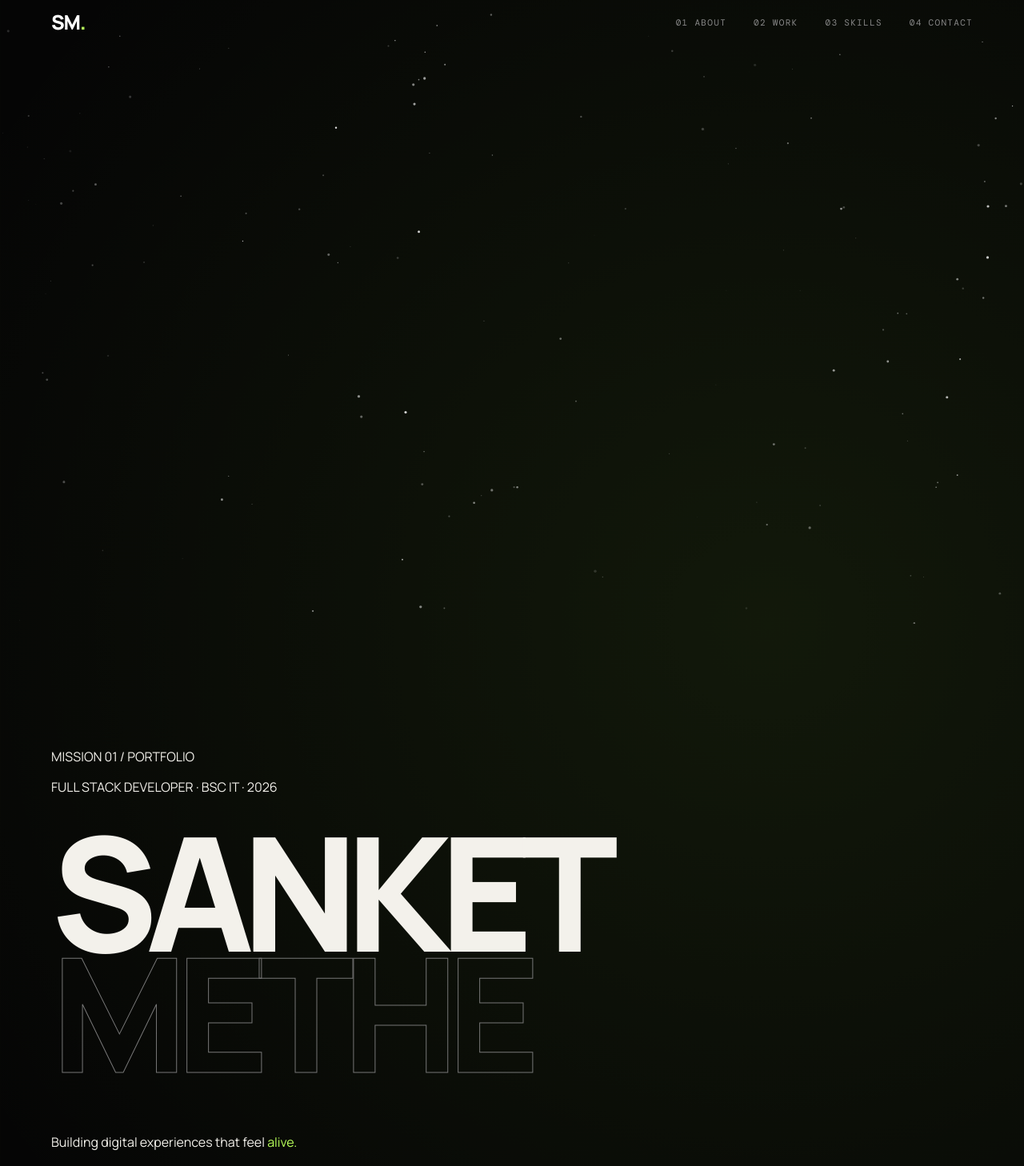
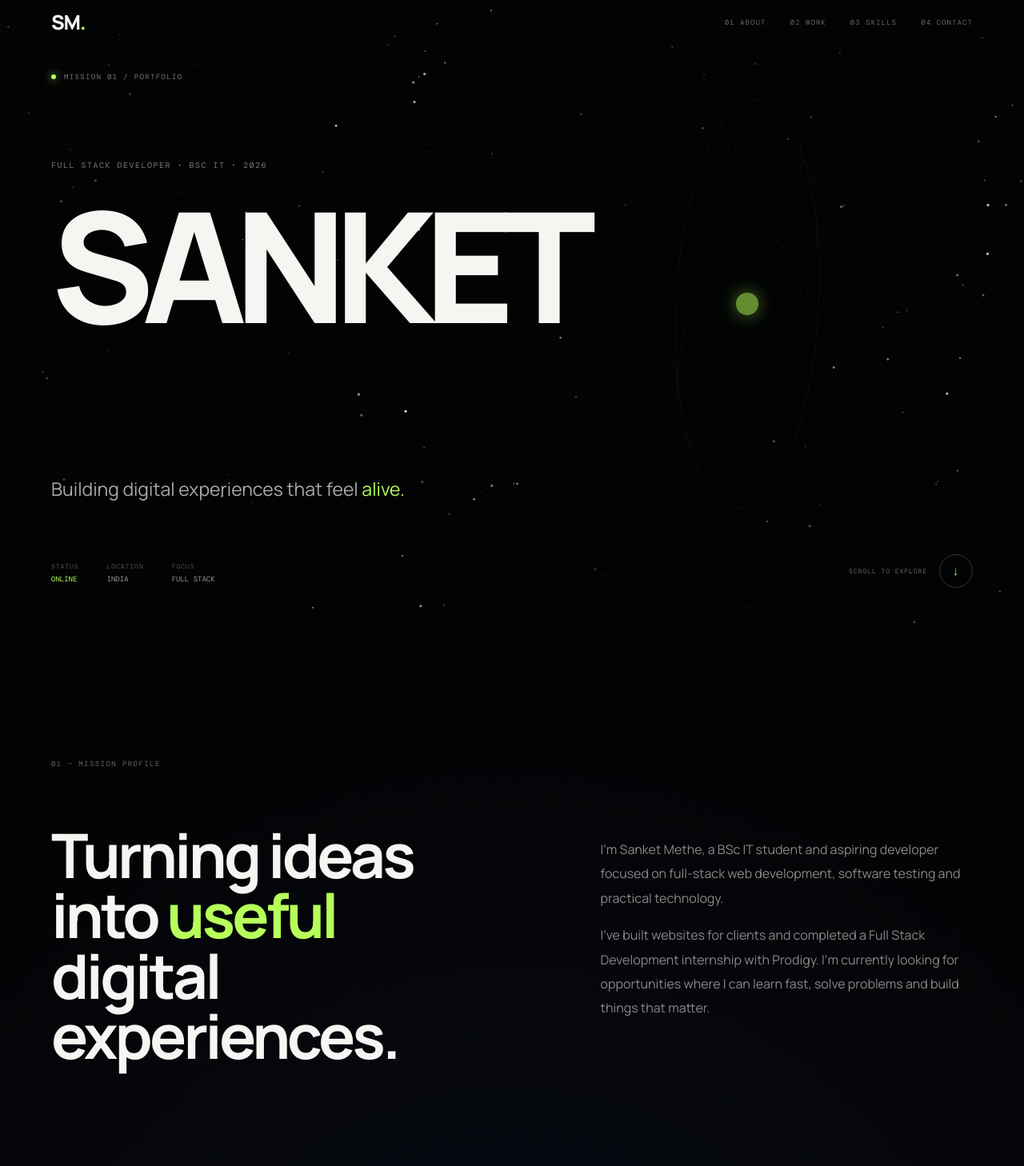
Before and after one commit to methesanket/sanket-methe-dev, a React (Vite) app: page / in a window 1280 px wide. Shown: the part 20-1478 px from the top of the page at 80% size. Built offline with nearby package versions, Linux system fonts and the light colour scheme.

Commit message:
Update styles.css

```diff
--- a/src/styles.css
+++ b/src/styles.css
@@ -10,9 +10,9 @@ html {
 
 body {
   margin: 0;
-  background: #050505;
-  color: #f3f1eb;
-  font-family: "Manrope", Arial, sans-serif;
+  background: #020304;
+  color: #f5f5f2;
+  font-family: "Manrope", sans-serif;
 }
 
 a {
@@ -22,47 +22,48 @@ a {
 .site {
   min-height: 100vh;
   overflow: hidden;
-  position: relative;
   background:
     radial-gradient(
-      circle at 75% 15%,
-      rgba(170, 255, 70, 0.08),
-      transparent 25%
+      circle at 50% 40%,
+      rgba(100, 130, 255, 0.08),
+      transparent 35%
     ),
-    radial-gradient(
-      circle at 15% 80%,
-      rgba(70, 100, 255, 0.07),
-      transparent 25%
-    ),
-    #050505;
+    #020304;
 }
 
-.stars {
+.space-canvas {
+  position: fixed;
+  inset: 0;
+  width: 100%;
+  height: 100%;
+  z-index: 0;
+  pointer-events: none;
+}
+
+.space-overlay {
   position: fixed;
   inset: 0;
   pointer-events: none;
-  opacity: 0.55;
-  background-image:
-    radial-gradient(circle, rgba(255,255,255,.8) 1px, transparent 1px),
-    radial-gradient(circle, rgba(255,255,255,.45) 1px, transparent 1px);
-  background-size: 140px 140px, 220px 220px;
-  background-position: 20px 30px, 90px 80px;
-  z-index: 0;
-}
+  z-index: 1;
 
-.grid-glow {
-  position: absolute;
-  width: 100%;
-  height: 700px;
-  left: 0;
-  bottom: 0;
-  pointer-events: none;
-  opacity: 0.08;
-  background-image:
-    linear-gradient(rgba(255,255,255,.2) 1px, transparent 1px),
-    linear-gradient(90deg, rgba(255,255,255,.2) 1px, transparent 1px);
-  background-size: 80px 80px;
-  mask-image: linear-gradient(to bottom, transparent, black);
+  background:
+    linear-gradient(
+      rgba(255,255,255,0.025) 1px,
+      transparent 1px
+    ),
+    linear-gradient(
+      90deg,
+      rgba(255,255,255,0.025) 1px,
+      transparent 1px
+    );
+
+  background-size: 100px 100px;
+
+  mask-image: linear-gradient(
+    to bottom,
+    black,
+    transparent 80%
+  );
 }
 
 nav {
@@ -70,42 +71,45 @@ nav {
   top: 0;
   left: 0;
   right: 0;
-  z-index: 20;
 
   padding: 30px 5vw;
 
   display: flex;
+  justify-content: space-between;
   align-items: center;
-  justify-content: space-between;
+
+  z-index: 20;
 }
 
 .logo {
-  color: #fff;
-  text-decoration: none;
   font-size: 25px;
   font-weight: 800;
-  letter-spacing: -0.05em;
+  text-decoration: none;
+  letter-spacing: -.05em;
 }
 
-.logo span {
+.logo span,
+em {
   color: #b7ff5a;
+  font-style: normal;
 }
 
 .navlinks {
   display: flex;
-  gap: 34px;
+  gap: 30px;
 }
 
 .navlinks a {
-  color: #888;
+  color: #666;
   text-decoration: none;
 
   font-family: "DM Mono", monospace;
-  font-size: 11px;
+  font-size: 9px;
+
   text-transform: uppercase;
-  letter-spacing: 0.12em;
+  letter-spacing: .12em;
 
-  transition: color .3s ease;
+  transition: color .25s ease;
 }
 
 .navlinks a:hover {
@@ -114,58 +118,74 @@ nav {
 
 .hero {
   min-height: 100vh;
-  padding: 150px 5vw 45px;
+
+  padding: 130px 5vw 50px;
 
   display: flex;
   flex-direction: column;
   justify-content: center;
 
   position: relative;
-  z-index: 2;
+  z-index: 5;
 }
 
-.hero-line {
+.mission-label {
   position: absolute;
-  width: 1px;
-  height: 110px;
+  top: 110px;
   left: 5vw;
-  top: 0;
 
-  background: linear-gradient(
-    to bottom,
-    transparent,
-    #b7ff5a
-  );
+  display: flex;
+  align-items: center;
+  gap: 10px;
 
-  opacity: .6;
-}
-
-.hero-kicker,
-.label {
   color: #777;
 
   font-family: "DM Mono", monospace;
-  font-size: 11px;
-
-  letter-spacing: .16em;
+  font-size: 9px;
+  letter-spacing: .15em;
 }
 
-.hero-kicker span {
+.live-dot {
+  width: 6px;
+  height: 6px;
+
+  border-radius: 50%;
+
+  background: #b7ff5a;
+
+  box-shadow: 0 0 12px #b7ff5a;
+}
+
+.hero-content {
+  position: relative;
+  z-index: 3;
+}
+
+.eyebrow {
+  color: #777;
+
+  font-family: "DM Mono", monospace;
+  font-size: 10px;
+
+  letter-spacing: .15em;
+}
+
+.eyebrow span {
   color: #b7ff5a;
 }
 
 .hero-title {
-  margin: 45px 0 75px;
+  margin: 45px 0;
 
   display: flex;
   flex-direction: column;
 
-  position: relative;
-  z-index: 2;
+  font-size: clamp(70px, 15vw, 210px);
 
-  font-size: clamp(70px, 15.5vw, 220px);
   line-height: .76;
-  letter-spacing: -.075em;
+
+  letter-spacing: -.08em;
+
   font-weight: 800;
 }
 
@@ -175,7 +195,10 @@ nav {
 
 .hero-title .outline {
   color: transparent;
-  -webkit-text-stroke: 1px #777;
+
+  -webkit-text-stroke: 1px #666;
+
+  transition: .4s ease;
 }
 
 .hero-title .outline:hover {
@@ -183,118 +206,171 @@ nav {
   -webkit-text-stroke-color: #b7ff5a;
 }
 
-.hero-bottom {
-  position: relative;
-  z-index: 2;
-
-  display: flex;
-  justify-content: space-between;
-  align-items: flex-end;
-}
-
-.hero-description {
-  max-width: 430px;
+.hero-subtitle {
+  max-width: 450px;
 
   color: #aaa;
 
-  font-size: clamp(15px, 2vw, 22px);
-  line-height: 1.5;
+  font-size: clamp(16px, 2vw, 23px);
 }
 
-.hero-description i,
-em {
-  color: #b7ff5a;
-  font-style: normal;
+.orbit-system {
+  position: absolute;
+
+  right: 7vw;
+  top: 50%;
+
+  width: min(40vw, 520px);
+  height: min(40vw, 520px);
+
+  transform: translateY(-50%);
+
+  opacity: .55;
+
+  pointer-events: none;
 }
 
-.circle {
-  width: 60px;
-  height: 60px;
+.orbit-ring {
+  position: absolute;
 
-  border: 1px solid #444;
+  inset: 0;
+
+  border: 1px solid rgba(183,255,90,.18);
+
   border-radius: 50%;
+
+  transform: rotate(20deg) scaleY(.35);
+}
+
+.orbit-ring.reverse {
+  inset: 12%;
+
+  border-color: rgba(255,255,255,.12);
+
+  transform: rotate(-20deg) scaleY(.35);
+}
+
+.planet {
+  position: absolute;
+
+  width: 28px;
+  height: 28px;
+
+  left: 50%;
+  top: 50%;
+
+  transform: translate(-50%, -50%);
+
+  border-radius: 50%;
+
+  background: #b7ff5a;
+
+  box-shadow:
+    0 0 20px rgba(183,255,90,.8),
+    0 0 70px rgba(183,255,90,.25);
+}
+
+.mission-data {
+  position: absolute;
+
+  left: 5vw;
+  bottom: 50px;
+
+  display: flex;
+
+  gap: 35px;
+
+  z-index: 5;
+}
+
+.mission-data div {
+  display: flex;
+  flex-direction: column;
+  gap: 5px;
+}
+
+.mission-data span {
+  color: #555;
+
+  font-family: "DM Mono", monospace;
+  font-size: 8px;
+  letter-spacing: .12em;
+}
+
+.mission-data strong {
+  color: #999;
+
+  font-family: "DM Mono", monospace;
+  font-size: 9px;
+  font-weight: 400;
+}
+
+.mission-data div:first-child strong {
+  color: #b7ff5a;
+}
+
+.scroll-indicator {
+  position: absolute;
+
+  right: 5vw;
+  bottom: 45px;
+
+  display: flex;
+  align-items: center;
+  gap: 15px;
+
+  text-decoration: none;
+
+  color: #666;
+
+  font-family: "DM Mono", monospace;
+  font-size: 8px;
+
+  letter-spacing: .12em;
+}
+
+.scroll-indicator b {
+  width: 42px;
+  height: 42px;
 
   display: grid;
   place-items: center;
 
-  text-decoration: none;
+  border: 1px solid #333;
+  border-radius: 50%;
 
-  transition:
-    background .3s ease,
-    color .3s ease,
-    transform .3s ease;
+  color: #b7ff5a;
+
+  font-size: 15px;
 }
 
-.circle:hover {
-  background: #b7ff5a;
-  color: #050505;
-  transform: rotate(45deg);
+.section {
+  max-width: 1500px;
+
+  margin: auto;
+
+  padding: 160px 5vw;
+
+  position: relative;
+  z-index: 5;
 }
 
-.hero-status {
-  position: absolute;
-  right: 5vw;
-  bottom: 45px;
-
+.label {
   color: #666;
 
   font-family: "DM Mono", monospace;
   font-size: 9px;
-  letter-spacing: .12em;
 
-  display: flex;
-  align-items: center;
-  gap: 8px;
-}
-
-.status-dot {
-  width: 6px;
-  height: 6px;
-
-  border-radius: 50%;
-  background: #b7ff5a;
-
-  box-shadow: 0 0 14px #b7ff5a;
-}
-
-.orb {
-  position: absolute;
-  border-radius: 50%;
-  filter: blur(100px);
-  pointer-events: none;
-}
-
-.orb1 {
-  width: 450px;
-  height: 450px;
-  right: -100px;
-  top: 18%;
-  background: #a4ff55;
-  opacity: .12;
-}
-
-.orb2 {
-  width: 300px;
-  height: 300px;
-  left: 10%;
-  bottom: 5%;
-  background: #4d5cff;
-  opacity: .1;
-}
-
-.section {
-  max-width: 1500px;
-  margin: auto;
-  padding: 150px 5vw;
-  position: relative;
-  z-index: 2;
+  letter-spacing: .16em;
 }
 
 .aboutgrid {
   margin-top: 70px;
 
   display: grid;
+
   grid-template-columns: 1.2fr 1fr;
+
   gap: 10vw;
 }
 
@@ -303,34 +379,32 @@ em {
   margin: 0;
 
   font-size: clamp(42px, 6vw, 88px);
+
   line-height: .98;
 
   letter-spacing: -.05em;
 }
 
 .aboutgrid p {
-  color: #999;
-  font-size: 16px;
+  color: #888;
+
   line-height: 1.9;
 
-  margin-top: 0;
-  margin-bottom: 25px;
+  font-size: 16px;
 }
 
 .project {
   padding: 45px 0;
 
   display: grid;
+
   grid-template-columns: 80px 1fr 40px;
+
   gap: 30px;
 
-  border-top: 1px solid #292929;
+  border-top: 1px solid #222;
 
-  align-items: start;
-
-  transition:
-    padding-left .4s ease,
-    border-color .4s ease;
+  transition: .35s ease;
 }
 
 .project:first-of-type {
@@ -339,13 +413,15 @@ em {
 
 .project:hover {
   padding-left: 20px;
+
   border-color: #555;
 }
 
 .project-number {
   color: #555;
+
   font-family: "DM Mono", monospace;
-  font-size: 11px;
+  font-size: 10px;
 }
 
 .project h3 {
@@ -353,10 +429,7 @@ em {
 
   font-size: clamp(30px, 4vw, 62px);
 
-  line-height: 1;
   letter-spacing: -.04em;
-
-  transition: color .3s ease;
 }
 
 .project:hover h3 {
@@ -365,22 +438,20 @@ em {
 
 .project p {
   max-width: 620px;
-  color: #999;
+
+  color: #888;
+
   line-height: 1.7;
 }
 
 .arrow {
   font-size: 25px;
-  transition: transform .3s ease;
-}
-
-.project:hover .arrow {
-  transform: translate(5px, -5px);
 }
 
 .tags {
   display: flex;
   flex-wrap: wrap;
+
   gap: 8px;
 }
 
@@ -388,12 +459,15 @@ em {
   padding: 8px 12px;
 
   border: 1px solid #333;
+
   border-radius: 30px;
 
-  color: #999;
+  color: #777;
 
   font-family: "DM Mono", monospace;
-  font-size: 10px;
+
+  font-size: 9px;
+
   font-weight: 400;
 }
 
@@ -401,24 +475,24 @@ em {
   margin-top: 65px;
 
   display: grid;
+
   grid-template-columns: repeat(2, 1fr);
 
-  border-top: 1px solid #292929;
+  border-top: 1px solid #222;
 }
 
 .skills div {
   padding: 25px 0;
 
   display: flex;
+
   gap: 25px;
 
-  border-bottom: 1px solid #292929;
+  border-bottom: 1px solid #222;
 
   font-size: clamp(20px, 3vw, 38px);
 
-  transition:
-    padding-left .3s ease,
-    color .3s ease;
+  transition: .3s ease;
 }
 
 .skills div:hover {
@@ -430,16 +504,16 @@ em {
   color: #555;
 
   font-family: "DM Mono", monospace;
-  font-size: 10px;
+  font-size: 9px;
 }
 
 .contact {
   padding: 170px 5vw 100px;
 
-  border-top: 1px solid #292929;
+  border-top: 1px solid #222;
 
   position: relative;
-  z-index: 2;
+  z-index: 5;
 }
 
 .contact h2 {
@@ -448,18 +522,19 @@ em {
   font-size: clamp(65px, 12vw, 170px);
 
   line-height: .8;
+
   letter-spacing: -.07em;
 }
 
 .email {
-  color: #eee;
+  font-family: "DM Mono", monospace;
 
-  font-family: "DM Mono", monospace;
   font-size: clamp(15px, 2vw, 24px);
 
   text-decoration: none;
 
-  border-bottom: 1px solid #555;
+  border-bottom: 1px solid #444;
+
   padding-bottom: 8px;
 }
 
@@ -467,17 +542,21 @@ em {
   margin-top: 80px;
 
   display: flex;
+
   gap: 30px;
 }
 
 .social a {
-  color: #888;
+  color: #777;
 
   font-family: "DM Mono", monospace;
-  font-size: 11px;
+
+  font-size: 10px;
+
+  text-transform: uppercase;
 
   text-decoration: none;
-  text-transform: uppercase;
+
   letter-spacing: .12em;
 }
 
@@ -489,27 +568,36 @@ footer {
   padding: 30px 5vw;
 
   display: flex;
+
   justify-content: space-between;
 
-  border-top: 1px solid #292929;
+  border-top: 1px solid #222;
 
-  color: #555;
+  color: #444;
 
   font-family: "DM Mono", monospace;
-  font-size: 10px;
 
-  text-transform: uppercase;
+  font-size: 8px;
+
+  letter-spacing: .1em;
 }
 
-@media (max-width: 700px) {
-  nav {
-    padding: 25px 5vw;
+@media (max-width: 800px) {
+  .orbit-system {
+    width: 330px;
+    height: 330px;
+
+    right: -100px;
+
+    opacity: .3;
   }
 
-  .navlinks {
-    gap: 14px;
+  .mission-data {
+    gap: 18px;
   }
+}
 
+@media (max-width: 600px) {
   .navlinks a:nth-child(2),
   .navlinks a:nth-child(3) {
     display: none;
@@ -521,18 +609,30 @@ footer {
   }
 
   .hero-title {
-    margin: 55px 0;
     font-size: clamp(60px, 20vw, 100px);
   }
 
-  .hero-bottom {
-    align-items: flex-end;
+  .orbit-system {
+    width: 260px;
+    height: 260px;
+
+    right: -120px;
+
+    top: 42%;
+
+    opacity: .2;
   }
 
-  .hero-status {
-    right: auto;
-    left: 5vw;
-    bottom: 25px;
+  .mission-data {
+    bottom: 35px;
+  }
+
+  .mission-data div:nth-child(2) {
+    display: none;
+  }
+
+  .scroll-indicator span {
+    display: none;
   }
 
   .aboutgrid {
@@ -546,6 +646,7 @@ footer {
 
   .project {
     grid-template-columns: 35px 1fr 20px;
+
     gap: 12px;
   }
 
@@ -565,10 +666,6 @@ footer {
     padding: 110px 5vw 80px;
   }
 
-  .contact h2 {
-    margin: 55px 0;
-  }
-
   .social {
     margin-top: 55px;
   }
@@ -578,3 +675,14 @@ footer {
     gap: 15px;
   }
 }
+
+@media (prefers-reduced-motion: reduce) {
+  html {
+    scroll-behavior: auto;
+  }
+
+  * {
+    animation: none !important;
+    transition: none !important;
+  }
+}
```
